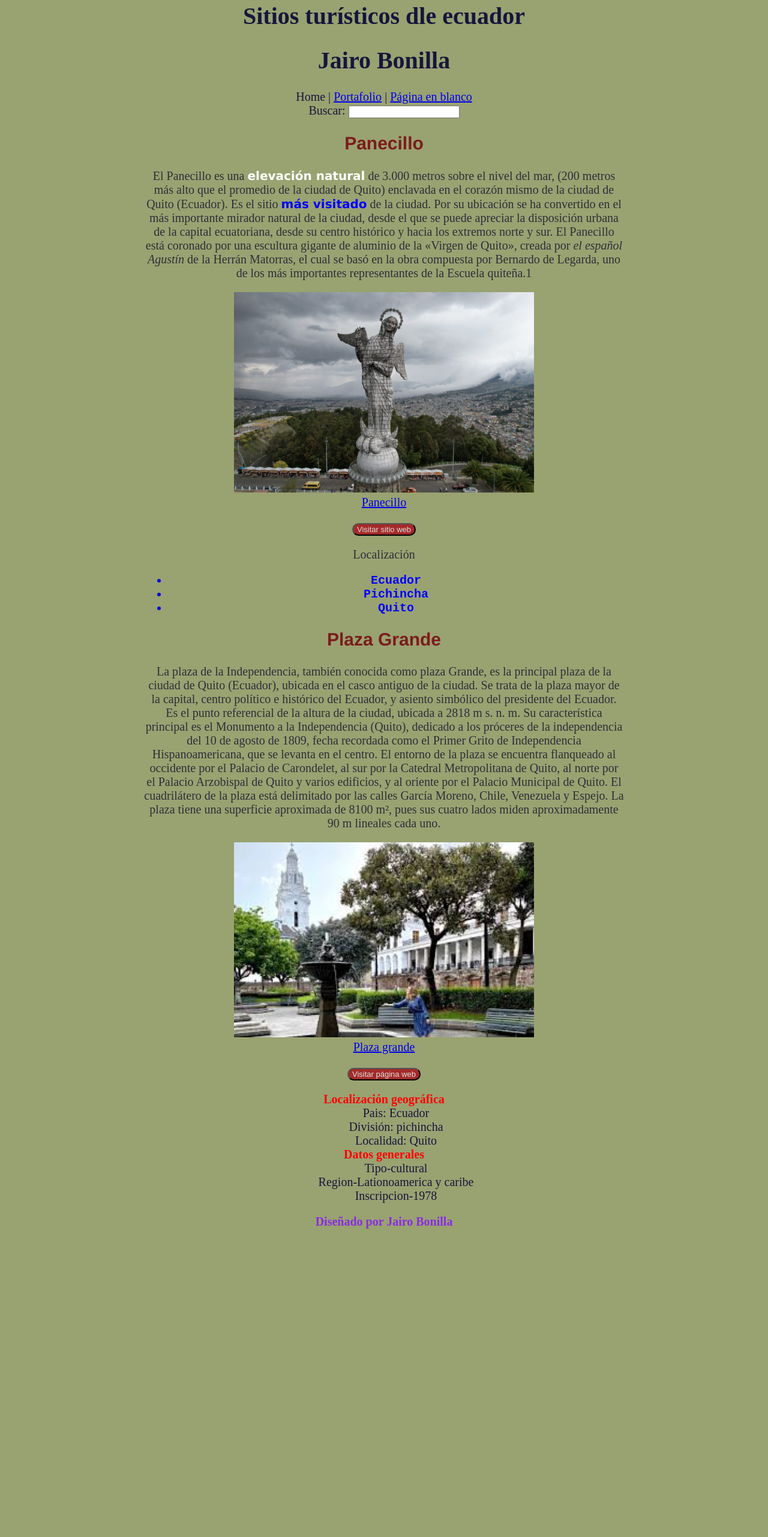
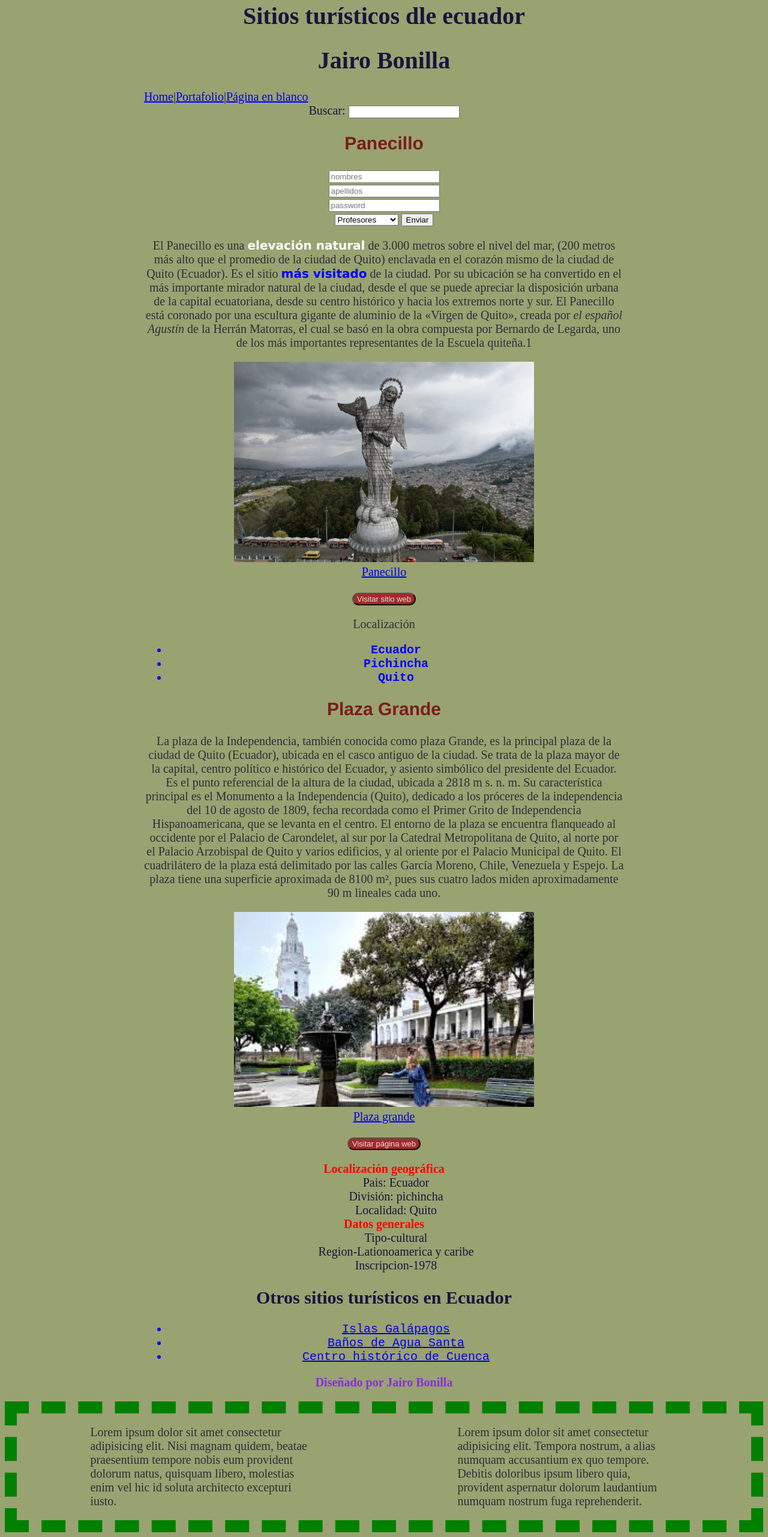
Before and after one commit to JairoBonilla2004/Programaci-n-web-2257, a plain HTML site: page 1) Tarea 1 - p1/index.html in a window 1280 px wide. Shown: the part 24-2586 px from the top of the page at 60% size. Before the commit the page ends 2092 px from the top, so only its background shows below. Drawn offline with Linux system fonts and the light colour scheme.

Commit message:
Actividad-clase-P1

```diff
--- a/1) Tarea 1 - p1/estilos/styles.css
+++ b/1) Tarea 1 - p1/estilos/styles.css
@@ -66,3 +66,16 @@ footer p{
     cursor:pointer;
     background-color: brown;
 }
+.flexStyle p{
+    width: 30%;
+}
+.flexStyle{
+    border: 20px green dashed;
+    display: flex;
+    justify-content: space-around;
+}
+
+.menu{
+    display: flex;
+    justify-content: flex-start;
+}
--- a/1) Tarea 1 - p1/index.html
+++ b/1) Tarea 1 - p1/index.html
@@ -12,8 +12,9 @@
         <center><h1>Sitios turísticos dle ecuador</h1></center>
         <center><h1>Jairo Bonilla</h1></center>
       </header>
-      <nav>
-        Home | <a href="../Mi portafolio/index.html">Portafolio</a> |
+      <nav class="menu">
+        <a href="#">Home</a> |
+        <a href="../Mi portafolio/index.html">Portafolio</a> |
         <a href="index2.html">Página en blanco</a>
       </nav>
       Buscar: <input type="text" name="buscar" id="buscar" />
@@ -21,6 +22,19 @@
         <center>
           <h1 class="titulos-principales">Panecillo</h1>
         </center>
+        <!--Formulario-->
+        <form action="">
+          <label for=""></label><label for=""></label><label for=""></label>
+          <input type="text" id="nombre" placeholder="nombres"/><br>
+          <input type="text" id="apellido" placeholder="apellidos"/><br>
+          <input type="password" id="password" placeholder="password" /><br>
+          <select  id="roles">
+            <option value="profesores">Profesores</option>
+            <option value="estudiantes">Estudiantes</option>
+            <option value="administrativo">Administrativo</option>
+          </select>
+          <button>Enviar</button>
+        </form>
         <p>
           El Panecillo es una <strong>elevación natural</strong> de 3.000 metros
           sobre el nivel del mar, (200 metros más alto que el promedio de la
@@ -100,9 +114,50 @@
           <dd>Inscripcion-1978</dd>
         </dl>
       </section>
+      <aside>
+        <h2>Otros sitios turísticos en Ecuador</h2>
+        <ul>
+          <li>
+            <a
+              href="https://es.wikipedia.org/wiki/Gal%C3%A1pagos"
+              target="_blank"
+              >Islas Galápagos</a
+            >
+          </li>
+          <li>
+            <a
+              href="https://es.wikipedia.org/wiki/Ba%C3%B1os_de_Agua_Santa"
+              target="_blank"
+              >Baños de Agua Santa</a
+            >
+          </li>
+          <li>
+            <a
+              href="https://es.wikipedia.org/wiki/Cuenca_(Ecuador)"
+              target="_blank"
+              >Centro histórico de Cuenca</a
+            >
+          </li>
+        </ul>
+      </aside>
+
       <footer>
         <p>Diseñado por Jairo Bonilla</p>
       </footer>
     </div>
+    <div class="flexStyle">
+      <p>
+        Lorem ipsum dolor sit amet consectetur adipisicing elit. Nisi magnam
+        quidem, beatae praesentium tempore nobis eum provident dolorum natus,
+        quisquam libero, molestias enim vel hic id soluta architecto excepturi
+        iusto.
+      </p>
+      <p>
+        Lorem ipsum dolor sit amet consectetur adipisicing elit. Tempora
+        nostrum, a alias numquam accusantium ex quo tempore. Debitis doloribus
+        ipsum libero quia, provident aspernatur dolorum laudantium numquam
+        nostrum fuga reprehenderit.
+      </p>
+    </div>
   </body>
 </html>
--- /dev/null
+++ b/Diseño-flex/styles.css
@@ -0,0 +1,62 @@
+*{
+    margin: 0;
+}
+.cabecera{
+    background-color: blue;
+    text-align: center;
+    padding: .5rem;
+    color: white;
+}
+
+.menu{
+    background-color: white;
+    display: flex;
+    justify-content: center;
+    height: 5vh;
+}
+
+.menu li{
+    margin-left: 2rem;
+    margin-top: .5rem;
+}
+
+.contenedor{
+    display: flex;
+    flex-direction: row-reverse;
+}
+
+.contenedor-seccion{
+    width: 70%;
+}
+
+.seccion-1{
+    background-color: rgb(140, 141, 141);
+
+}
+
+.seccion-2{
+    background-color: rgb(140, 141, 141);
+
+}
+aside{
+    background-color: rgb(140, 181, 202);
+    width: 30%;
+
+}
+
+footer{
+    background-color: rgb(63, 63, 142);
+    height: 15vh;
+    display: flex;
+    justify-content: space-evenly;
+    align-items: center;
+}
+
+img{
+    margin-top: 2rem;
+    width: 500px;
+}
+
+footer p{
+    color: white;
+}
--- /dev/null
+++ b/Formulario/styles.css
@@ -0,0 +1,10 @@
+.contenedor-form{
+    height: 100vh;
+    display: flex;
+    justify-content: center;
+    align-items: center;
+}
+
+form{
+    background-color: rgb(190, 185, 185);
+}
```
Also changed, not shown: Diseño-flex/index.html (added, +70 -0 lines), Formulario/index.html (added, +22 -0 lines), Diseño-flex/img/Plaza_grande.jpg (added), Diseño-flex/img/imgPanecillo.jpg (added).
